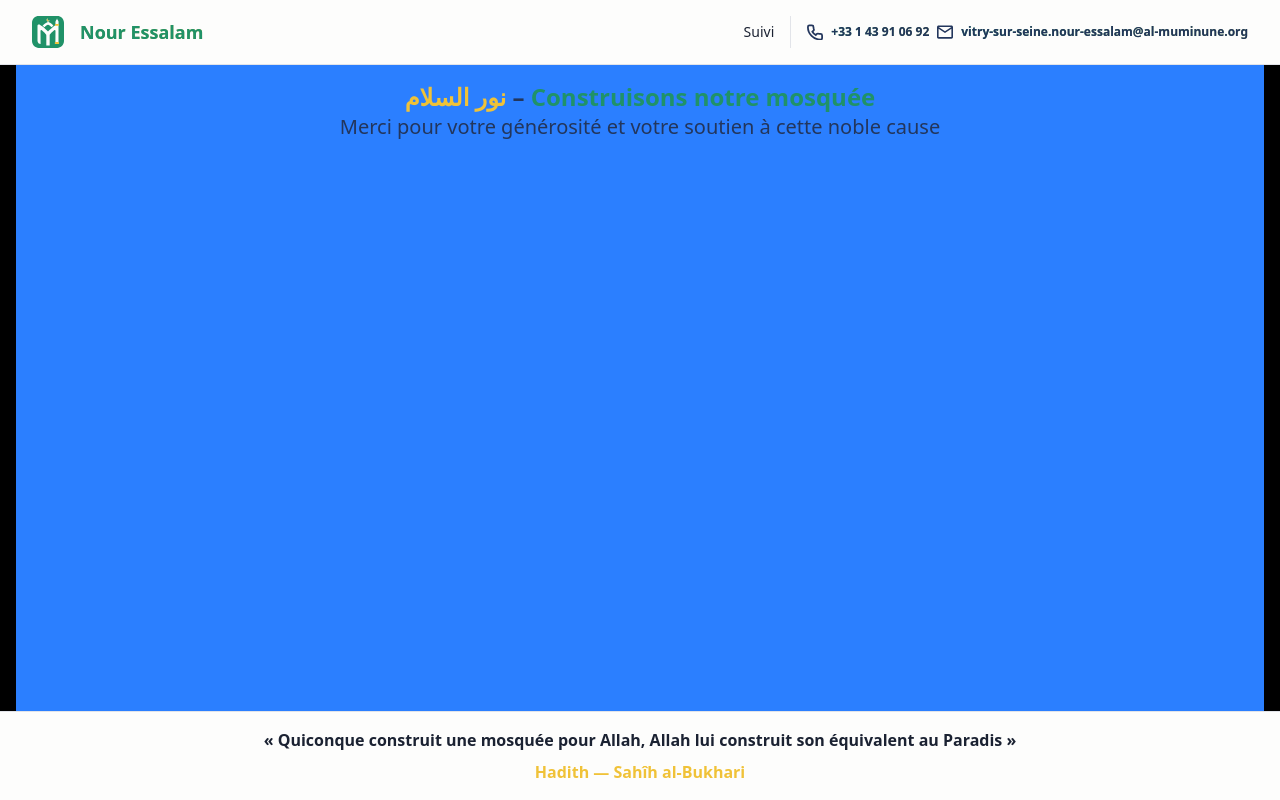
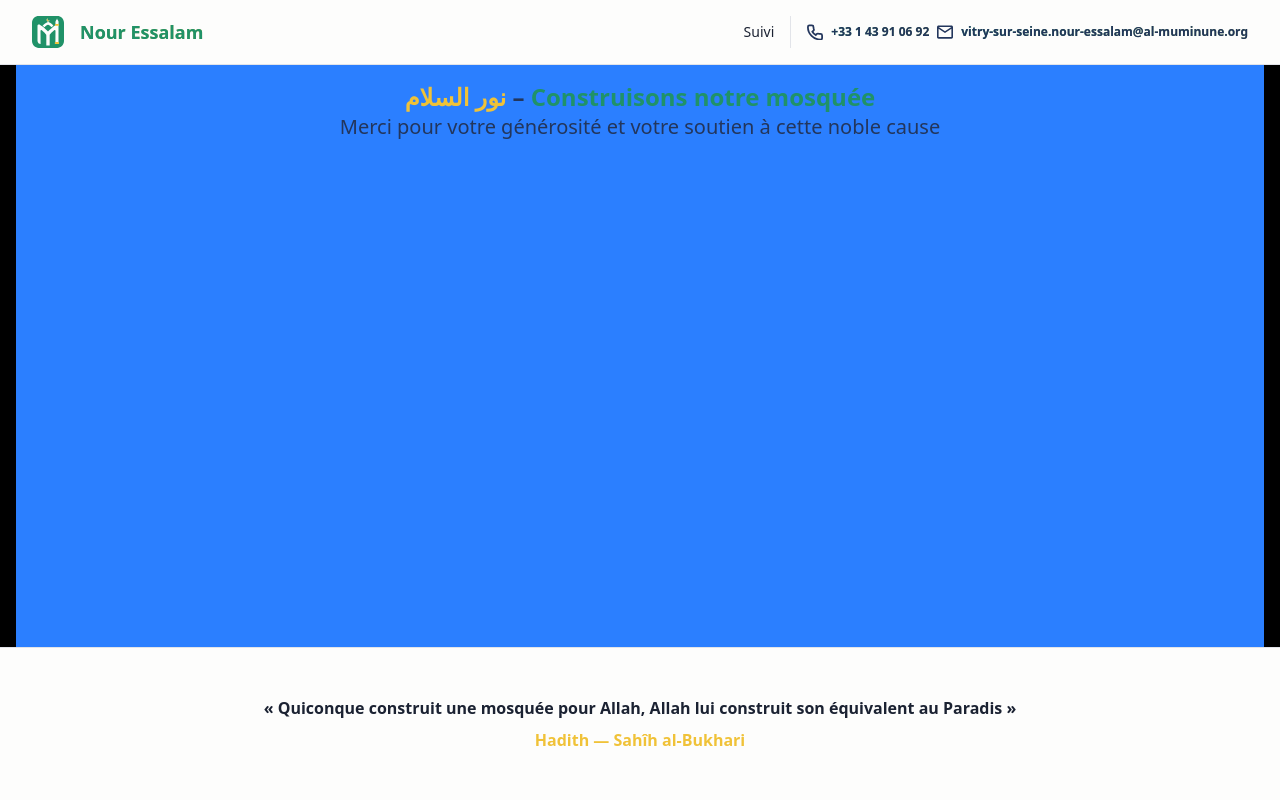
Before and after one commit to protypangel/Masjid-fund, a Vue app: page / in a window 1280 px wide. Built offline with nearby package versions, Linux system fonts and the light colour scheme.

Commit message:
Footer & Header layout todo

```diff
--- a/src/components/layouts/Footer.vue
+++ b/src/components/layouts/Footer.vue
@@ -1,12 +1,15 @@
 <script setup lang="ts">
 import { ref, onMounted, onBeforeUnmount, nextTick } from 'vue'
-import FooterText from '@/components/layouts/FooterText.vue'
-import { FotterTextRef } from '@/interfaces/layouts/FooterText'
-import { FooterProps } from '@/interfaces/layouts/Footer'
 
-const props = defineProps<FooterProps>()
+type Phrase = { text: string; author: string; type: 'Sourate' | 'Hadith' }
 
-const phrases = props.phrases
+const phrases: Phrase[] = [
+  { text: 'Quiconque construit une mosquée pour Allah, Allah lui construit son équivalent au Paradis', author: 'Sahîh al-Bukhari', type: 'Hadith' },
+  { text: "Et quiconque lui fait don de la vie, c'est comme s'il faisait don de la vie à tous les hommes", author: 'La table servie, verset 32', type: 'Sourate' },
+  { text: "La sadaqa éteint les péchés comme l'eau éteint le feu", author: 'Tirmidhi', type: 'Hadith' },
+  { text: "Et tout ce que vous dépensez de bien, c'est pour vous-mêmes", author: 'Al-Baqara, verset 272', type: 'Sourate' },
+  { text: "Jamais l'aumône n'a diminué une fortune", author: 'Sahîh Muslim', type: 'Hadith' }
+]
 
 const currentIndex = ref(0)
 let timer: number | undefined
@@ -14,7 +17,7 @@ let timer: number | undefined
 // refs pour le conteneur visible et le sizer caché
 const containerEl = ref<HTMLElement | null>(null)
 const sizerEl = ref<HTMLElement | null>(null)
-const measureEls = ref<FotterTextRef[]>([])
+const measureEls = ref<HTMLElement[]>([])
 const containerH = ref<number>(0)
 
 function measureHeight(): void {
@@ -25,9 +28,7 @@ function measureHeight(): void {
 
     let maxH = 0
     for (const el of measureEls.value) {
-      if (el) {
-        maxH = Math.max(maxH, el.el.offsetHeight ?? 0)
-      }
+      if (el) maxH = Math.max(maxH, el.offsetHeight)
     }
     containerH.value = maxH
   })
@@ -45,48 +46,62 @@ onMounted(() => {
   // re-mesurer au resize
   const onResize = () => measureHeight()
   window.addEventListener('resize', onResize)
-  onBeforeUnmount(() => {
-    window.removeEventListener('resize', onResize)
-  })
-
 
   // auto-rotation
   timer = window.setInterval(() => {
     // currentIndex.value = (currentIndex.value + 1) % phrases.length
   }, 7_000)
+
+  onBeforeUnmount(() => {
+    window.removeEventListener('resize', onResize)
+  })
 })
 
 onBeforeUnmount(() => {
   if (timer) clearInterval(timer)
 })
 </script>
+<!-- todo: when the user two tape in phone the Footer should be fixed and not zoomed -->
 
 <template>
-  <footer class="border-t border-border bg-background w-screen h-fit">
+  <footer
+    class="
+      w-screen h-fit
+      border-t border-border bg-background
+    ">
     <div
       ref="containerEl"
-      class="relative"
+      class="relative mx-auto max-w-7xl px-4 sm:px-6 lg:px-8 text-center overflow-hidden"
       :style="{ height: containerH + 'px' }"
     >
       <transition name="fade" mode="out-in">
-        <FooterText
+        <div
           :key="currentIndex"
-          :text="phrases[currentIndex].text"
-          :type="phrases[currentIndex].type"
-          :author="phrases[currentIndex].author"/>
-    </transition>
+          class="absolute inset-0 px-4 tablet:px-8 laptop:px-12 flex flex-col items-center justify-center"
+        >
+          <div class="text-base text-foreground font-bold">
+            « {{ phrases[currentIndex].text }} »
+          </div>
+          <div class="mt-2 font-semibold text-secondary">
+            {{ phrases[currentIndex].type }} — {{ phrases[currentIndex].author }}
+          </div>
+        </div>
+      </transition>
+
       <div
         ref="sizerEl"
         class="invisible pointer-events-none absolute left-0 top-0"
         aria-hidden="true"
       >
-        <FooterText
-            v-for="(p, i) in phrases"
-            :key="'measure-'+i"
-            :ref="el => (measureEls[i] = el as HTMLElement)"
-            :text="p.text"
-            :type="p.type"
-            :author="p.author"/>
+        <div
+          v-for="(p, i) in phrases"
+          :key="'measure-'+i"
+          :ref="el => (measureEls[i] = el as HTMLElement)"
+          class="px-4 tablet:px-8 laptop:px-12 py-6 tablet:py-8 laptop:py-12"
+        >
+          <div class="text-base font-bold">« {{ p.text }} »</div>
+          <div class="mt-2 font-semibold">{{ p.type }} — {{ p.author }}</div>
+        </div>
       </div>
     </div>
   </footer>
--- a/src/components/layouts/Header.vue
+++ b/src/components/layouts/Header.vue
@@ -10,7 +10,6 @@ import type HeaderType from '@/interfaces/layouts/Header'
 const props = defineProps<HeaderType>();
 
 const route = useRoute()
-
 
 const colorFromActive = ref(function (path: string): string {
   return route.path === path ? 'text-primary' : 'text-foreground'
@@ -34,8 +33,15 @@ const hrefList = computed<Array<{
 ]})
 
 </script>
+<!-- todo: when the user two tape in phone the Header should be fixed and not zoomed -->
 <template>
-  <header class="flex w-screen inset-0 bg-header shadow-soft border-b border-border justify-center">
+  <header
+    class="
+      pointer-events-none
+      w-screen inset-0
+      flex justify-center
+      bg-header shadow-soft border-b border-border
+    ">
     <!-- mx-auto max-w-none laptop:max-w-7xl w-full px-8 py-4 flex justify-between -->
     <div class="flex w-full laptop:max-w-7xl max-w-7xl px-8 py-4 justify-between">
       <RouterLink
```
